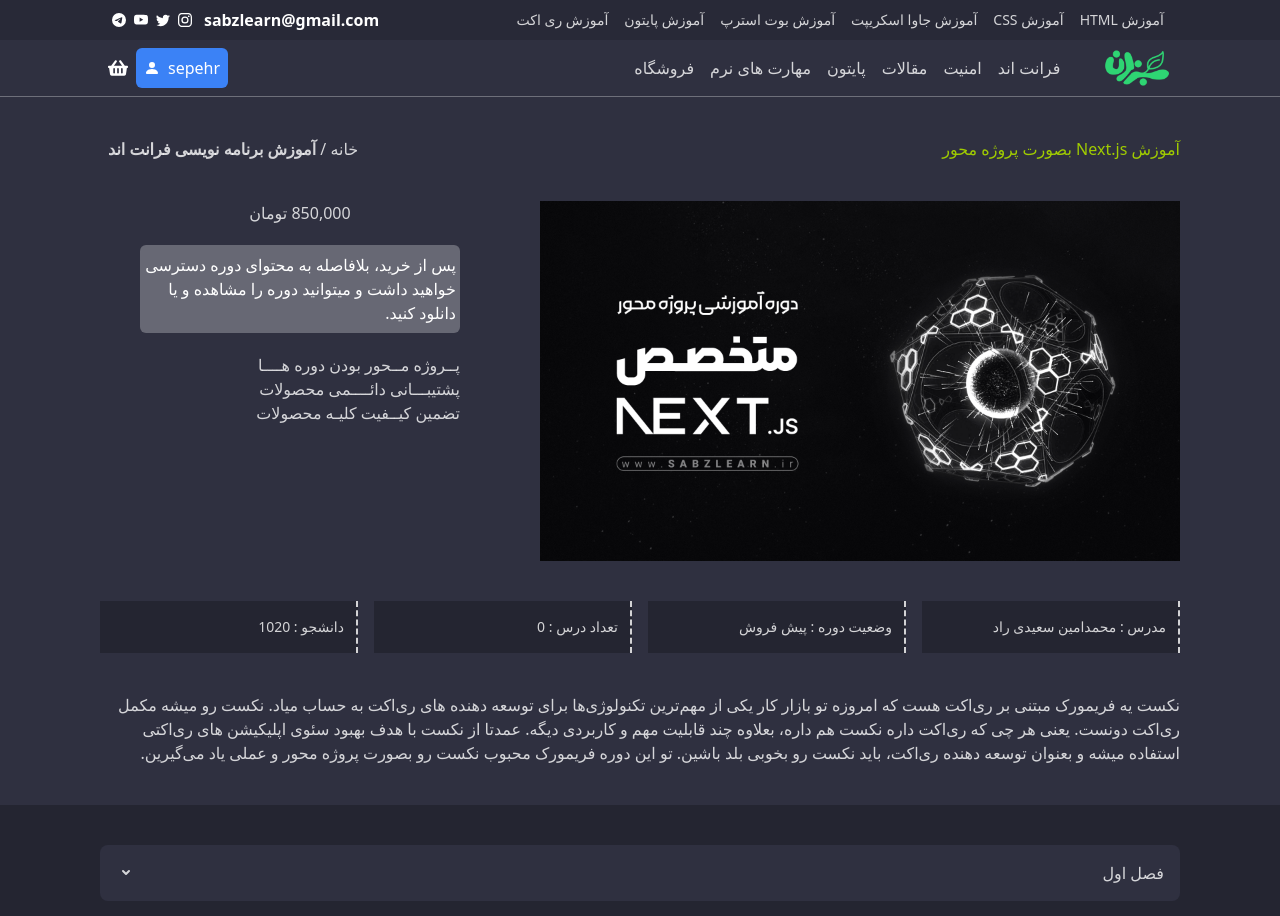
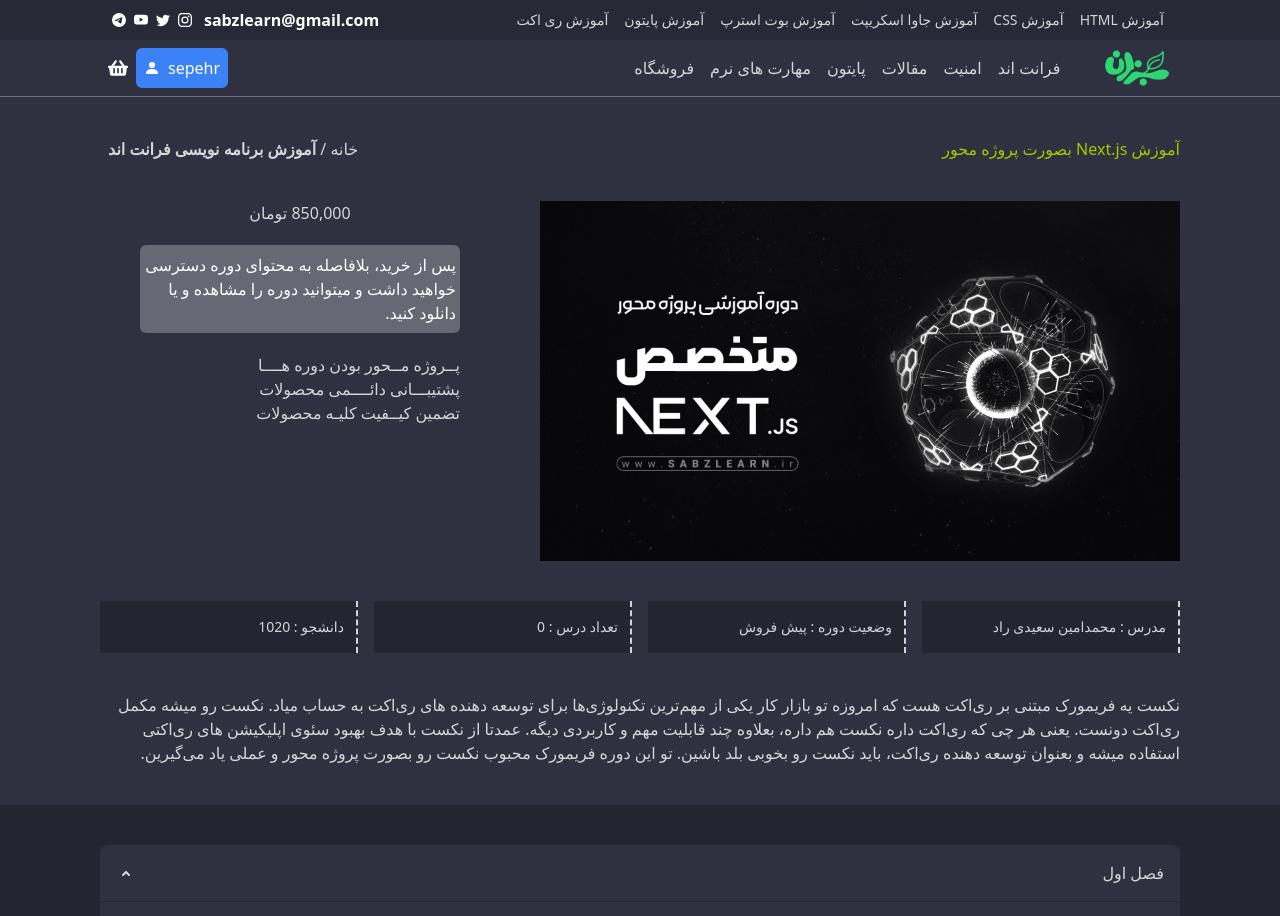
Before and after one commit to dosepehr/sabzlearn-clone, a React (Create React App) app: page /courses/next in a window 1280 px wide. Shown: the top 916 px of the page. Built offline with nearby package versions, Linux system fonts and the light colour scheme.

Commit message:
edit style

```diff
--- a/src/App.js
+++ b/src/App.js
@@ -4,7 +4,7 @@
 import { mainContext } from './context';
 function App() {
     const [menu, setMenu] = useState(false);
-    const [expandedIndex, setExpandedIndex] = useState(null);
+    const [expandedIndex, setExpandedIndex] = useState(0);
     const router = useRoutes(routes);
     return (
         <>
--- a/src/components/Accordion.jsx
+++ b/src/components/Accordion.jsx
@@ -39,8 +39,9 @@
                         </svg>
                     </button>
 
-                    {section.sessions.map((session) => (
+                    {section.sessions.map((session, sessionIndex) => (
                         <div
+                            key={sessionIndex}
                             className={`p-4 bg-secondaryColor text-topbatLinks flex items-center justify-between border-t border-primaryColor ${
                                 expandedIndex === index ? 'block' : 'hidden'
                             } transition-all duration-500`}
--- a/src/context/index.js
+++ b/src/context/index.js
@@ -3,6 +3,6 @@
 export const mainContext = createContext({
     menu: false,
     setMenu: () => {},
-    expandedIndex: null,
+    expandedIndex: 0,
     setExpandedIndex: () => {},
 });
```
